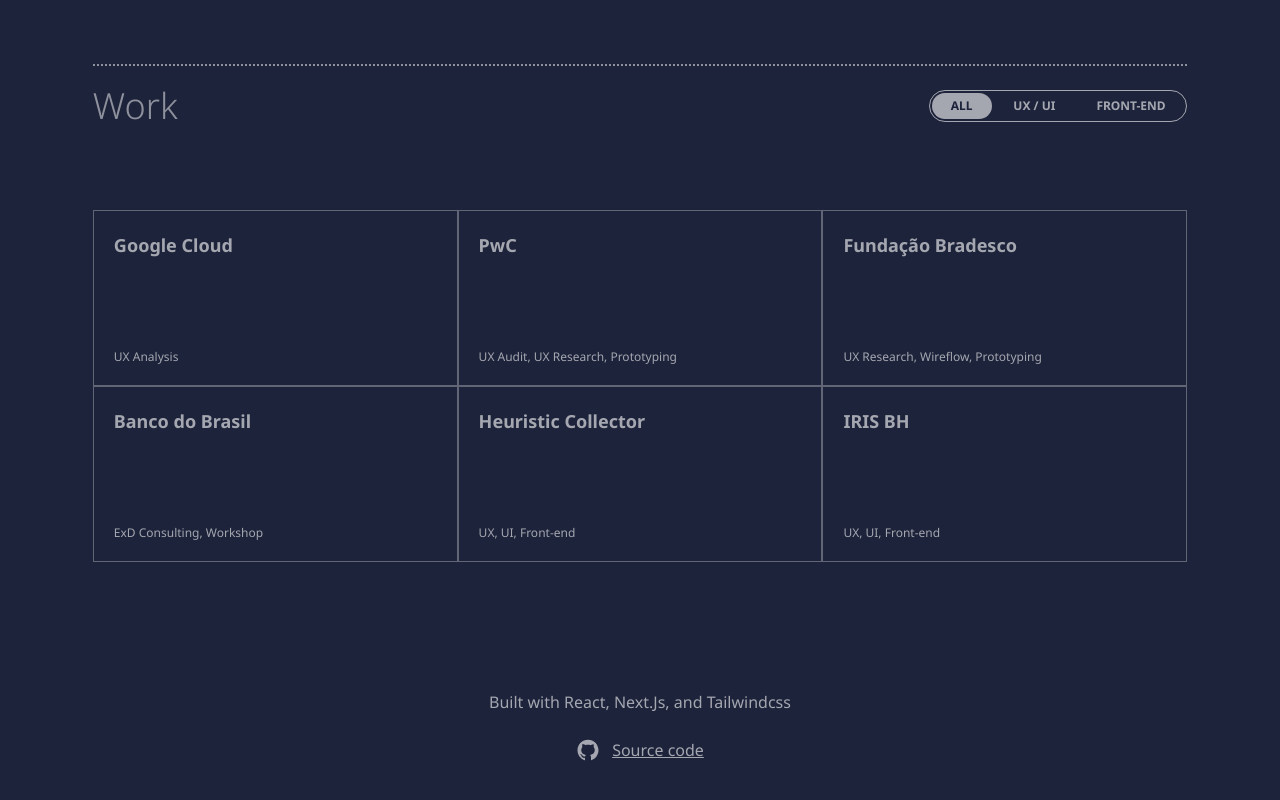
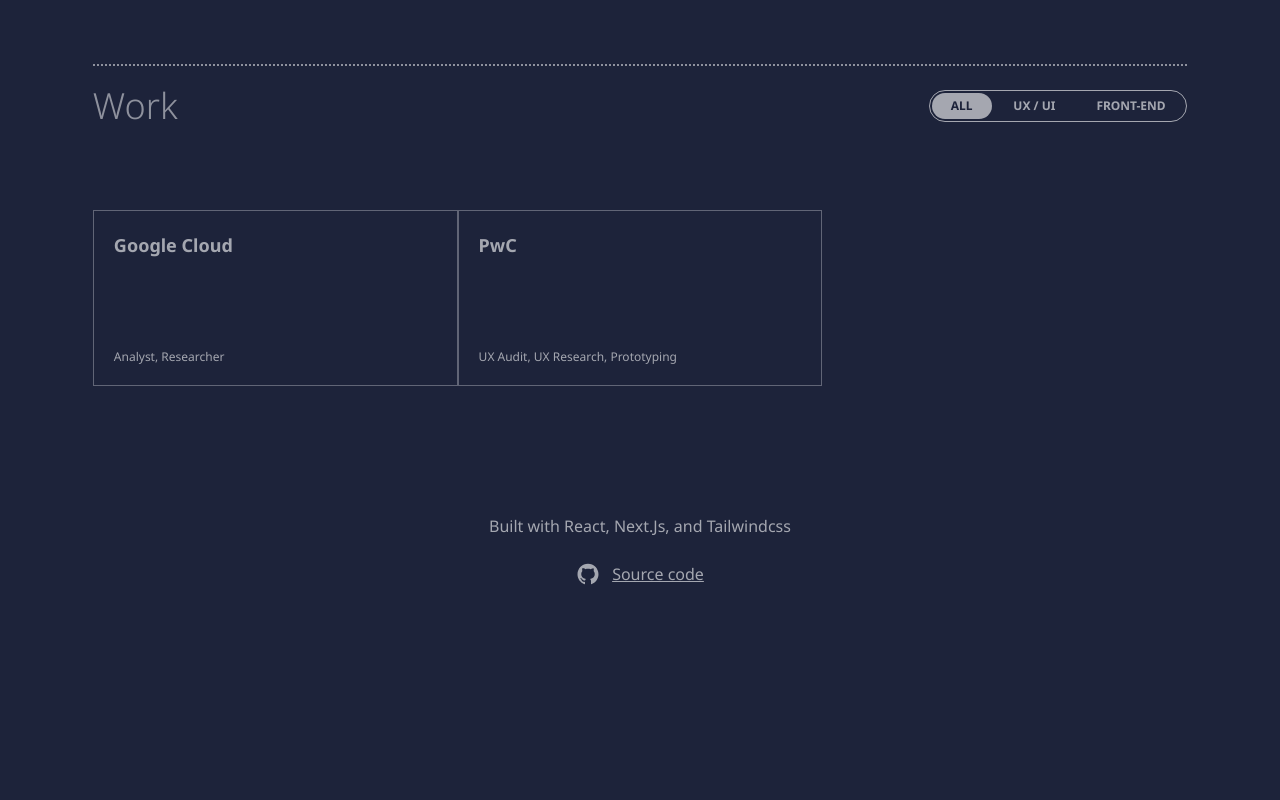
Before and after one commit to alandbh/react-portfolio, a Next.js app: page / in a window 1280 px wide. Shown: the part 856-1656 px from the top of the page. After the commit the page ends 1546 px from the top, so only its background shows below. Built offline with nearby package versions, Linux system fonts and the light colour scheme.

Commit message:
Using loop for work cards

```diff
--- a/pages/index.js
+++ b/pages/index.js
@@ -9,6 +9,8 @@
 
 export default function Home() {
     const [workType, setWorkType] = useState("all");
+
+    const slugs = Object.keys(PageData);
 
     return (
         <div>
@@ -80,48 +82,16 @@
                         </div>
                     </div>
                     <div className="col-start-2 mt-16 col-span-12 grid md:grid-cols-3 grid-cols-2">
-                        <Card
-                            title="Google Cloud"
-                            tags="UX Analysis"
-                            href="work/google-cloud"
-                            image="port-t-fundacaobradesco.jpg"
-                            filter={workType}
-                        />
-                        <Card
-                            title="PwC"
-                            tags="UX Audit, UX Research, Prototyping"
-                            href="contact"
-                            image="port-t-fundacaobradesco.jpg"
-                            filter={workType}
-                        />
-                        <Card
-                            title="Fundação Bradesco"
-                            tags="UX Research, Wireflow, Prototyping"
-                            href="contact"
-                            image="port-t-fundacaobradesco.jpg"
-                            filter={workType}
-                        />
-                        <Card
-                            title="Banco do Brasil"
-                            tags="ExD Consulting, Workshop"
-                            href="contact"
-                            image="port-t-fundacaobradesco.jpg"
-                            filter={workType}
-                        />
-                        <Card
-                            title="Heuristic Collector"
-                            tags="UX, UI, Front-end"
-                            href="contact"
-                            image="port-t-fundacaobradesco.jpg"
-                            filter={workType}
-                        />
-                        <Card
-                            title="IRIS BH"
-                            tags="UX, UI, Front-end"
-                            href="contact"
-                            image="port-t-fundacaobradesco.jpg"
-                            filter={workType}
-                        />
+                        {slugs.map((slug, index) => (
+                            <Card
+                                key={index}
+                                title={PageData[slug].client}
+                                tags={PageData[slug].role}
+                                href={`work/${slug}`}
+                                image={`port-t-${slug}.jpg`}
+                                filter={workType}
+                            />
+                        ))}
                     </div>
                 </section>
             </main>
```
